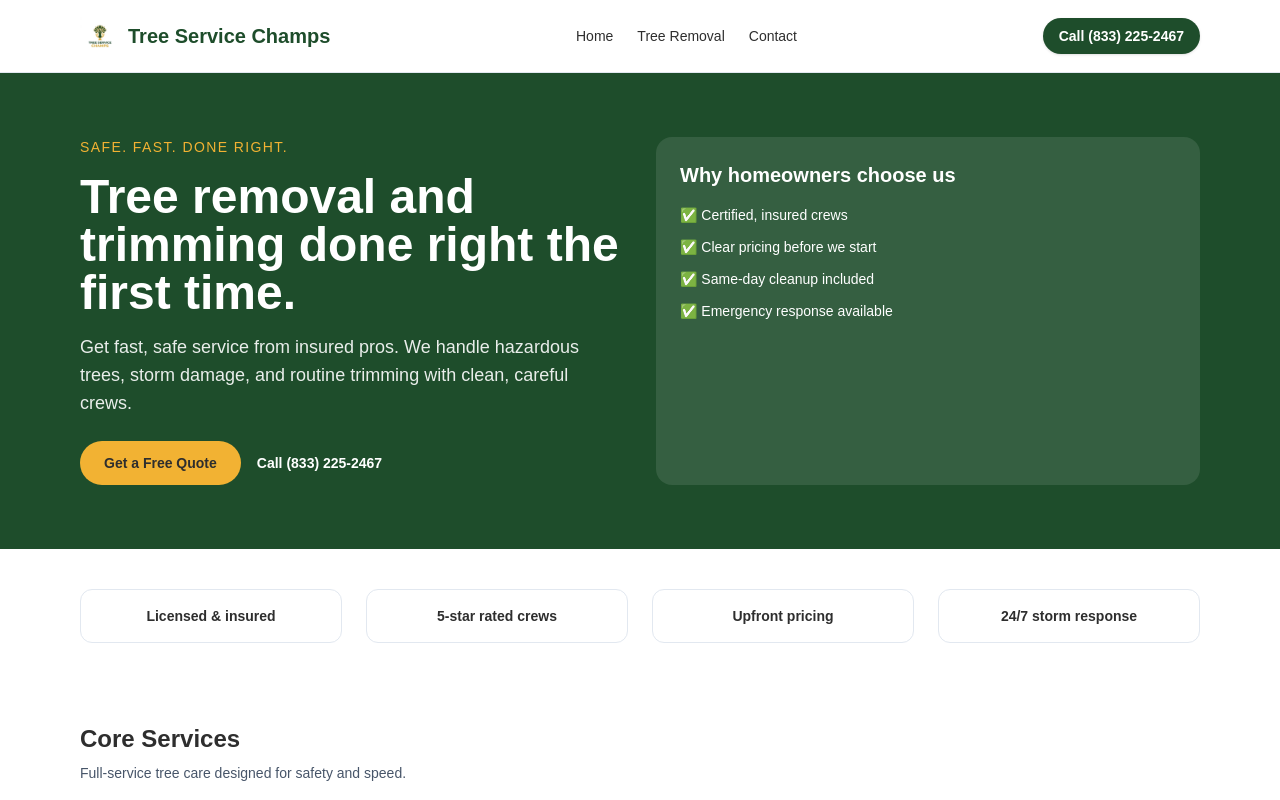
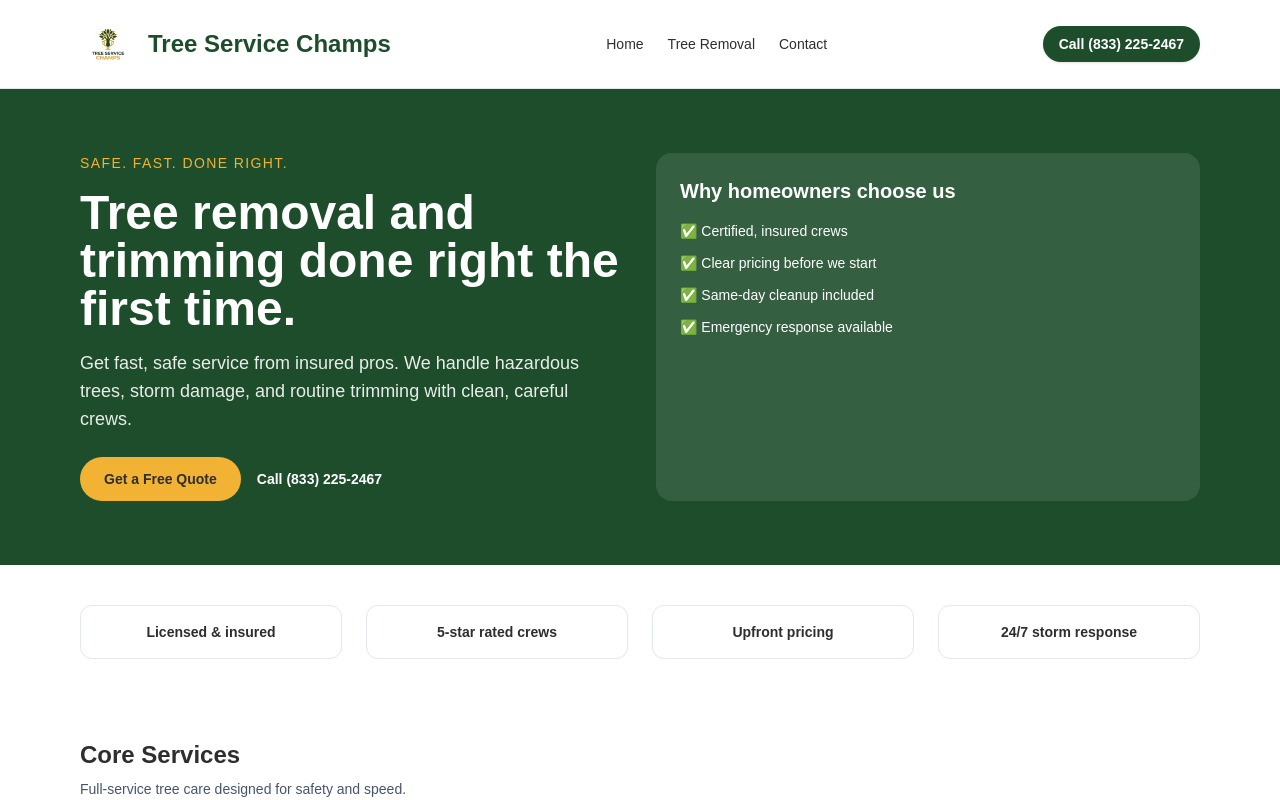
Before and after one commit to joeybeyer/treeservicechamps, a Next.js app: page / in a window 1280 px wide. Shown: the top 800 px of the page. Built offline with nearby package versions, Linux system fonts and the light colour scheme.

Commit message:
Increase logo size in header from h-10 to h-14

```diff
--- a/src/app/layout.tsx
+++ b/src/app/layout.tsx
@@ -41,16 +41,16 @@ export default function RootLayout({
       >
         <header className="border-b border-slate-200">
           <div className="mx-auto flex max-w-6xl items-center justify-between px-4 py-4">
-            <Link href="/" className="flex items-center gap-2">
+            <Link href="/" className="flex items-center gap-3">
               <Image
                 src="/images/logo.webp"
                 alt="Tree Service Champs"
-                width={40}
-                height={40}
-                className="h-10 w-10"
+                width={56}
+                height={56}
+                className="h-14 w-14"
                 priority
               />
-              <span className="text-xl font-bold text-forest-green">{COMPANY.name}</span>
+              <span className="text-2xl font-bold text-forest-green">{COMPANY.name}</span>
             </Link>
             <nav className="hidden gap-6 text-sm font-medium md:flex">
               <Link href="/">Home</Link>
```
